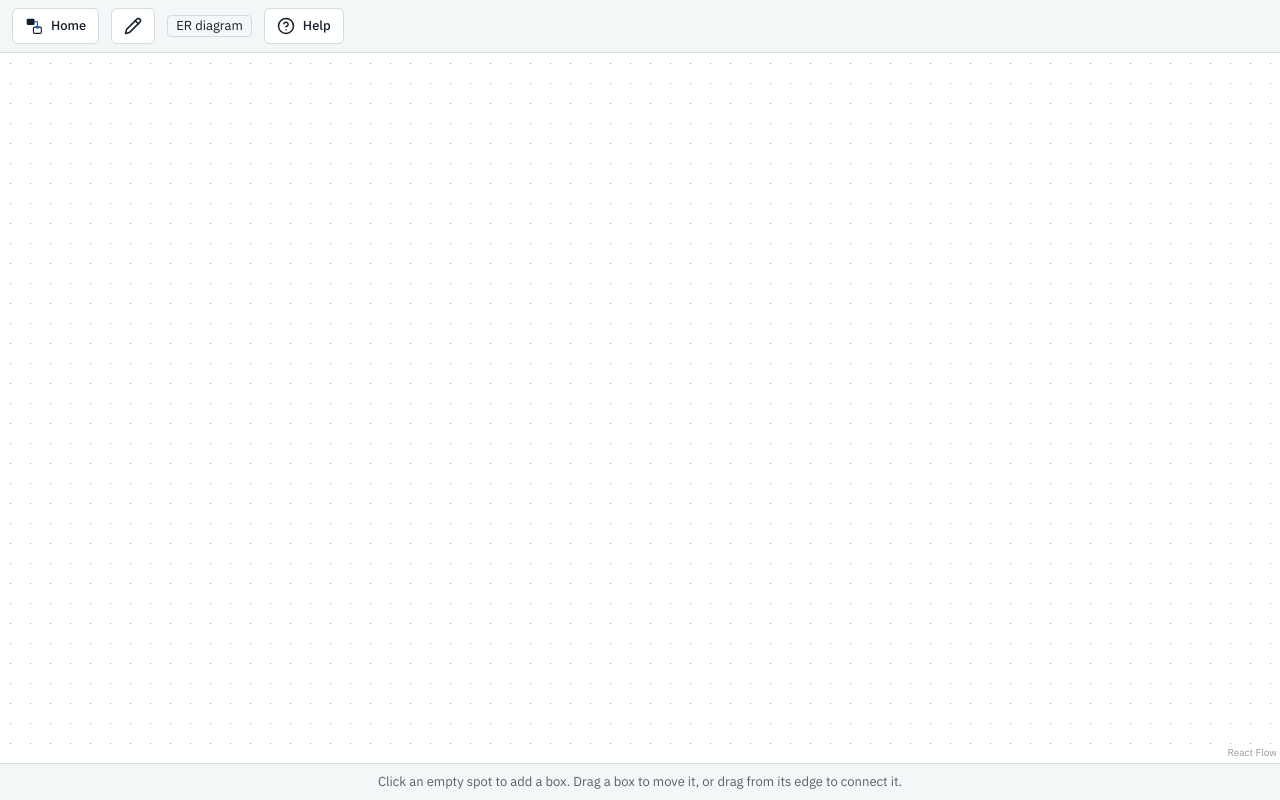
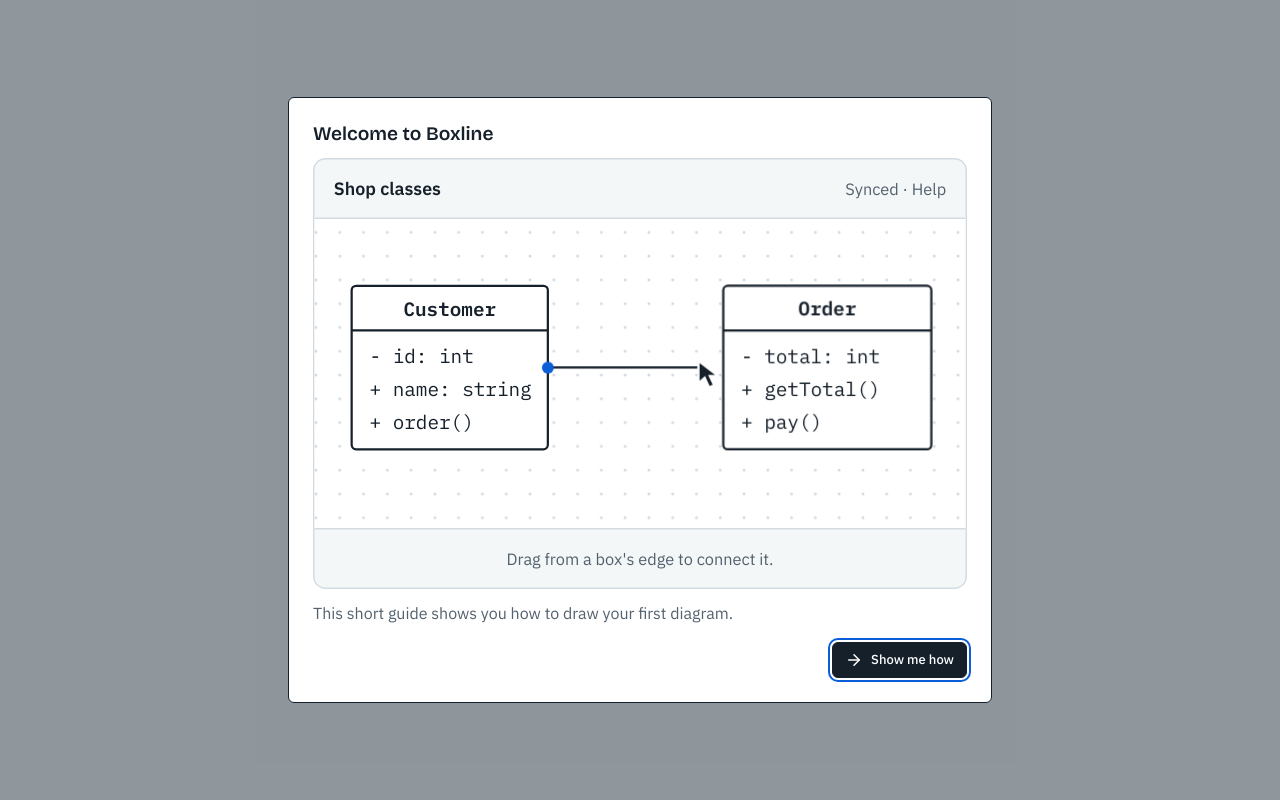
Before and after one commit to FlemingJohn/boxline, a Next.js app: page /editor/er in a window 1280 px wide. Built offline with nearby package versions, Linux system fonts and the light colour scheme.

Commit message:
feat: show the guide and save question first

```diff
--- a/src/components/editor/EditorScreen.tsx
+++ b/src/components/editor/EditorScreen.tsx
@@ -1,29 +1,31 @@
 "use client";
 
 import { ReactFlowProvider } from "@xyflow/react";
-import { DiagramCanvas } from "@/components/editor/DiagramCanvas";
-import { EditorTopBar } from "@/components/editor/EditorTopBar";
-import { HintBar } from "@/components/editor/HintBar";
-import { useIsTyping } from "@/hooks/useIsTyping";
+import { useState } from "react";
+import { EditorWorkspace } from "@/components/editor/EditorWorkspace";
+import { GuideDialog } from "@/components/guide/GuideDialog";
+import { ContinueDialog } from "@/components/saving/ContinueDialog";
+import { SaveQuestionDialog } from "@/components/saving/SaveQuestionDialog";
+import { useGuideProgress } from "@/hooks/useGuideProgress";
 import { DiagramRulesContext } from "@/lib/diagram/DiagramRulesContext";
 import { getDiagramRules } from "@/lib/diagram/getDiagramRules";
-import styles from "@/styles/editor/EditorScreen.module.css";
 import type { EditorScreenProps } from "@/types/components/EditorScreenProps";
+import type { DiagramSession } from "@/types/saving/DiagramSession";
 
-export function EditorScreen({ kind }: EditorScreenProps) {
+export function EditorScreen({ kind, startsFromLastDiagram }: EditorScreenProps) {
   const rules = getDiagramRules(kind);
-  const { isTyping, handleFocus, handleBlur } = useIsTyping();
+  const { hasLoaded, hasFinished, finishGuide } = useGuideProgress();
+  const [session, setSession] = useState<DiagramSession | null>(null);
+
+  if (!hasLoaded) return null;
+  if (!hasFinished) return <GuideDialog finishLabel="Start drawing" showsWelcome onFinish={finishGuide} />;
 
   return (
     <DiagramRulesContext value={rules}>
       <ReactFlowProvider>
-        <div className={styles.screen}>
-          <EditorTopBar label={rules.label} />
-          <main className={styles.canvasArea} onFocus={handleFocus} onBlur={handleBlur}>
-            <DiagramCanvas />
-          </main>
-          <HintBar isTyping={isTyping} />
-        </div>
+        {session && <EditorWorkspace session={session} rules={rules} />}
+        {!session && startsFromLastDiagram && <ContinueDialog kind={kind} onStart={setSession} />}
+        {!session && !startsFromLastDiagram && <SaveQuestionDialog rules={rules} onStart={setSession} />}
       </ReactFlowProvider>
     </DiagramRulesContext>
   );
```
